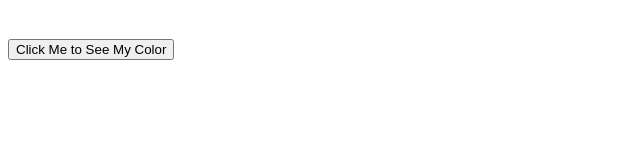
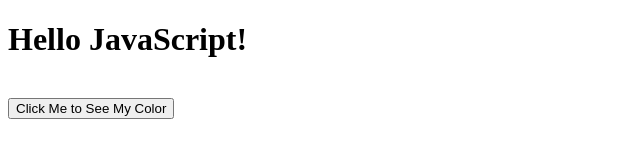
Before and after one commit to elija33/RowanCsAssignment9, a plain HTML site: page index.html in a window 1280 px wide. Shown: the whole page, without its empty margins (0-640 px from the left). Drawn offline with Linux system fonts and the light colour scheme.

Commit message:
Update index.html

```diff
--- a/index.html
+++ b/index.html
@@ -8,7 +8,7 @@
     <h1 id="dom"></h1><br>
     <button type="button" onclick="myFunction()">Click Me to See My Color</button>
     <script>
-document.getElementById("demo").innerHTML = "Hello JavaScript!";
+document.getElementById("dom").innerHTML = "Hello JavaScript!";
 </script>
   </body>
 </html>
```
